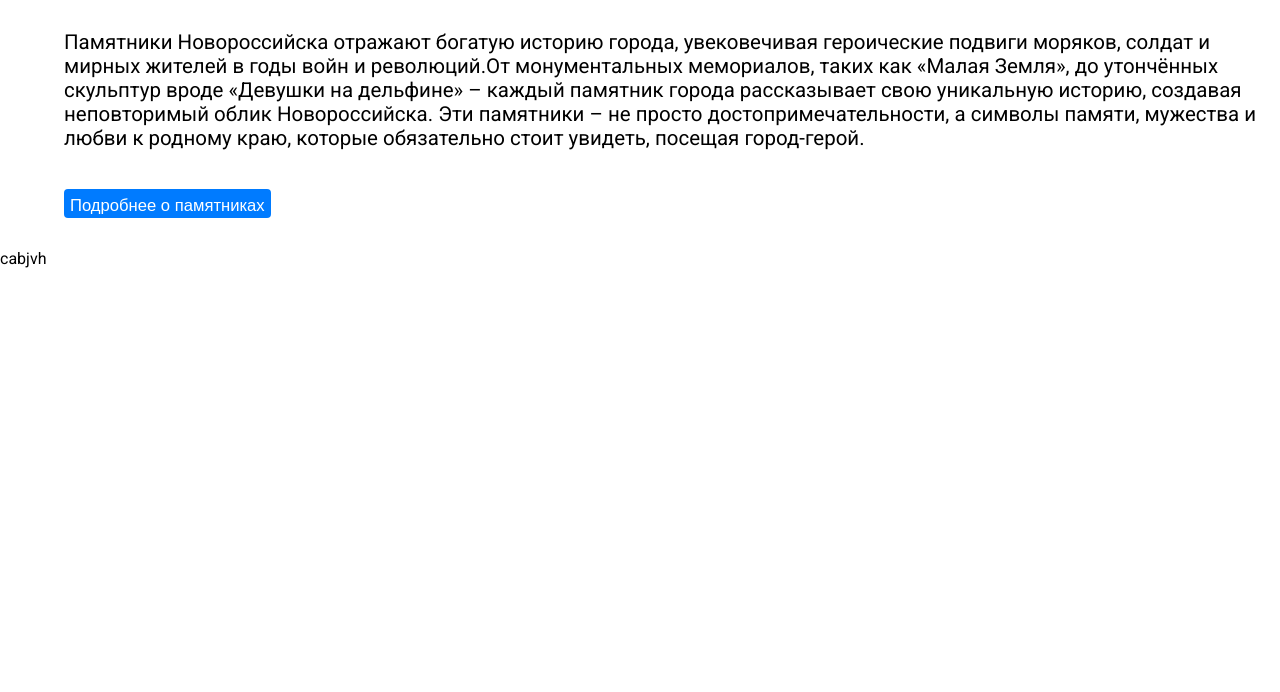
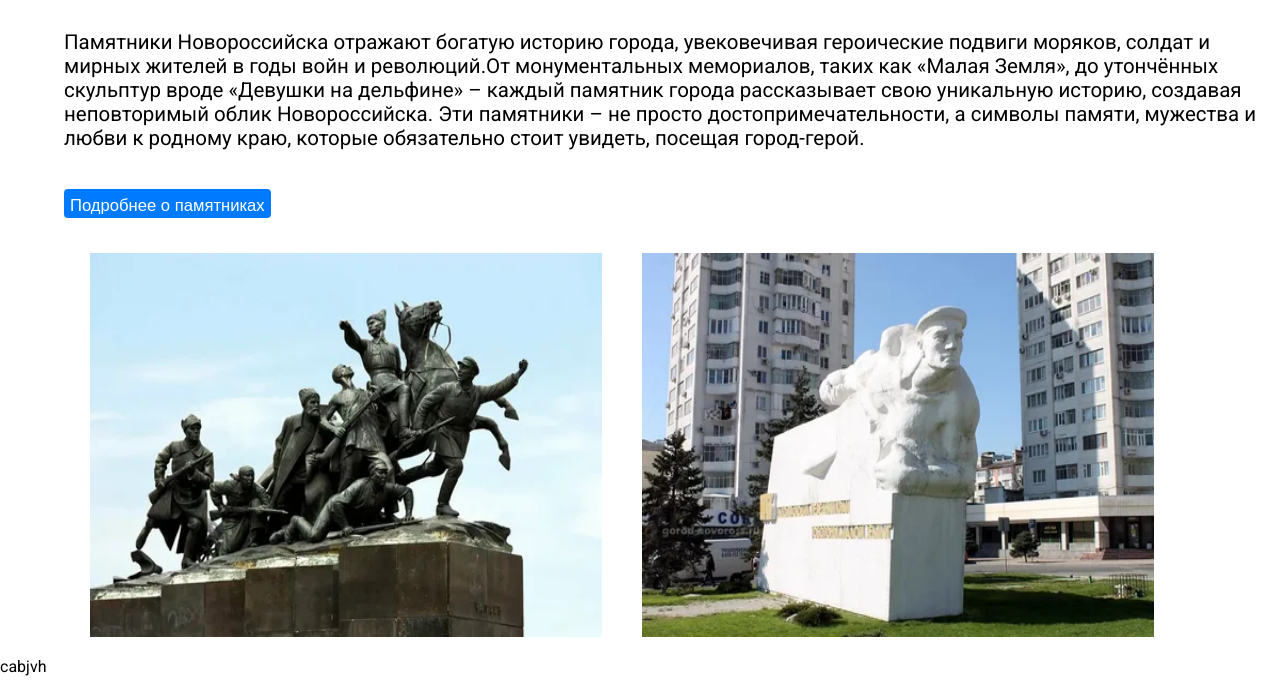
Before and after one commit to MarkZhurbenko/project_site, a Django app: page /home/ in a window 1280 px wide. Shown: the part 1920-2612 px from the top of the page. Before the commit the page ends 2188 px from the top, so only its background shows below. Run offline with Django 5.2, Linux system fonts and the light colour scheme.

Commit message:
добавил памятники на главную страницу

```diff
--- a/website/APP/static/css/big_home.css
+++ b/website/APP/static/css/big_home.css
@@ -23,6 +23,18 @@
     a{
         text-decoration: none;
         color: #ffffff;
+    }
+
+    .gallary-monuments{
+        display: flex;
+        padding-left: 90px;
+        padding-top: 20px;
+        gap: 40px;
+    }
+    .photo-mon{
+        flex: 0 0 auto; /* Запрет на сжатие и растяжение */
+        width: 40vw; /* Фиксированная ширина фотографии */
+        height: 30vw; /* Фиксированная высота фотографии */
     }
     .gallery {
                 width: 100%; /* Ширина на весь экран */
@@ -134,7 +146,7 @@
                 font-size: 1.3vw;
                 cursor: pointer;
                 margin-right: 50px;
-                margin-top: 5px;
+                margin-top: 10px;
             }
     .button:hover{
                 background-color:#014877;
--- a/website/APP/static/css/small_home.css
+++ b/website/APP/static/css/small_home.css
@@ -20,6 +20,17 @@
     a{
         text-decoration: none;
         color: #ffffff;
+    }
+    .gallary-monuments{
+        display: flex;
+        padding-left: 10px;
+        padding-top: 20px;
+        gap: 20px;
+    }
+    .photo-mon{
+        flex: 0 0 auto; /* Запрет на сжатие и растяжение */
+        width: 44vw; /* Фиксированная ширина фотографии */
+        height: 33.8vw; /* Фиксированная высота фотографии */
     }
     .gallery {
                 width: 100%; /* Ширина на весь экран */
@@ -53,7 +64,7 @@
         padding-left: 5vw;
     }
     .button-museum{
-        font-size: 2.8vw;
+        font-size: 4vw;
         background-color: #007BFF;
         color: white;
         border: none;
--- a/website/APP/templates/home.html
+++ b/website/APP/templates/home.html
@@ -108,8 +108,16 @@
                 <a href="monuments" class="link-museum">Подробнее о памятниках</a>
             </button>
     </div>
+    <div class="gallary-monuments">
+        <div>
+            <img src="{%static 'images/monument1.webp'%}" class="photo-mon">
+        </div>
+        <div class="photo-mon">
+            <img src="{%static 'images/monument2.webp'%}" class="photo-mon">
+        </div>
+    </div>
+
     <p>саbjvh</p>
-
 </body>
 
 </html>
```
Also changed, not shown: website/APP/static/images/monument1.webp (added), website/APP/static/images/monument2.webp (added).
